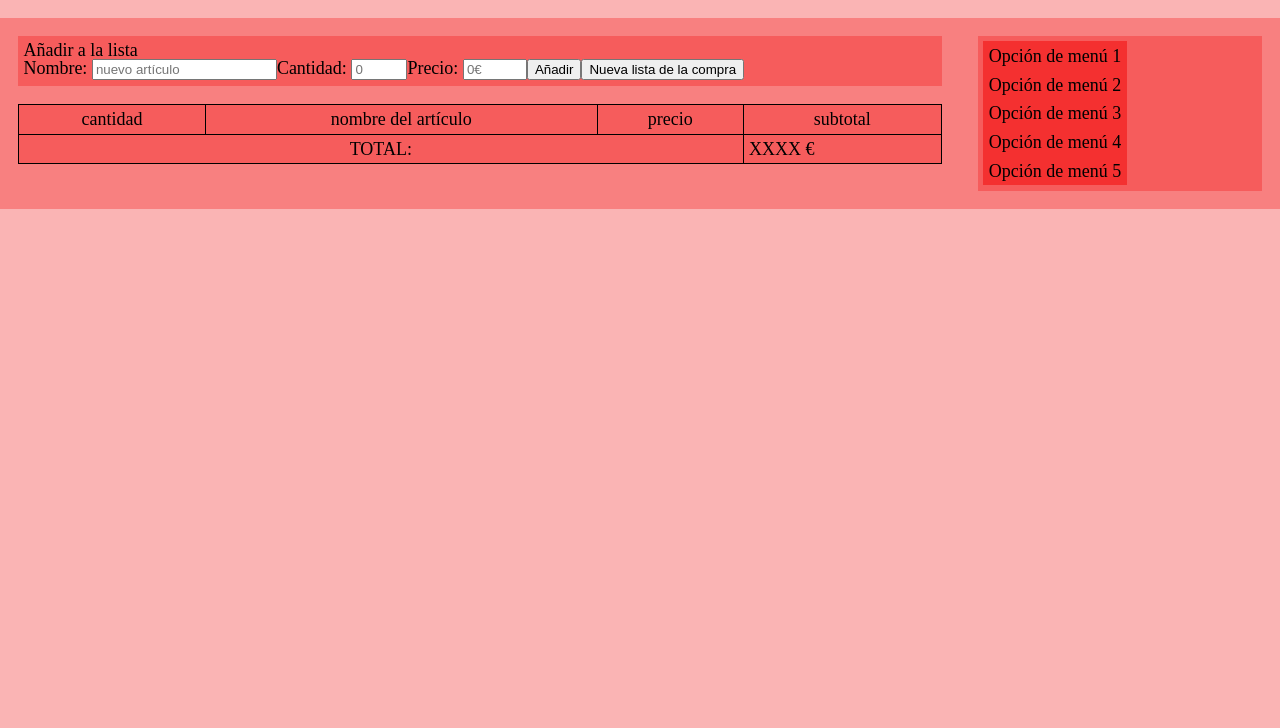
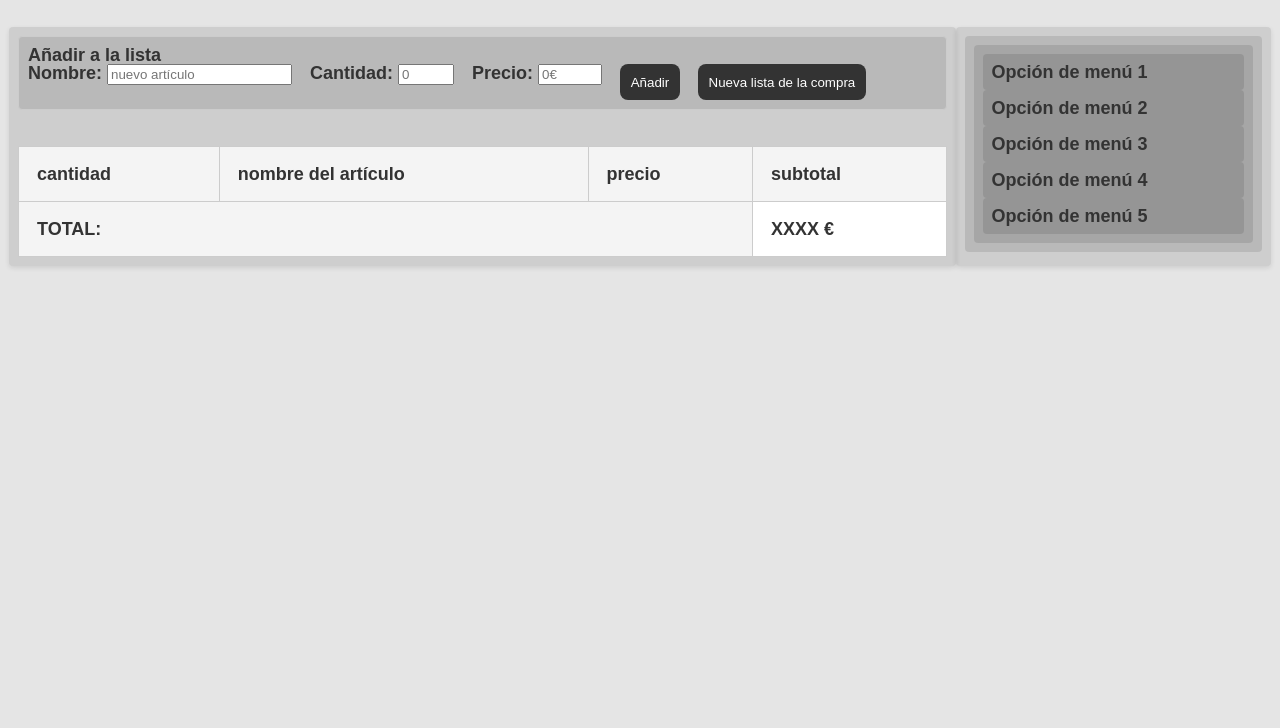
Before and after one commit to Javiribs/Creador-de-rutas-main, a plain HTML site: page practica-lista-compra/index.html in a window 1280 px wide. Shown: the part 72-800 px from the top of the page. Drawn offline with Linux system fonts and the light colour scheme; files that its build step writes are made by us from their sources.

Commit message:
update llista compra

```diff
--- a/practica-lista-compra/css/styles.css
+++ b/practica-lista-compra/css/styles.css
@@ -1,71 +1,144 @@
+/* Ocultar elementos */
 [hidden] {
   display: none;
 }
 
+/* Modo de depuración */
 .debug {
-    background-color: rgba(241, 8, 8, .3);
+  background-color: rgba(0, 0, 0, 0.1);  /* Gris suave */
+  color: #333;  /* Negro para el texto */
+  padding: 0.5em;
+  border-radius: 4px;
+  font-weight: bold;
 }
 
+/* Estilos generales */
 body {
+  font-family: 'Arial', sans-serif;
+  background-color: #f4f4f4; /* Gris muy claro */
+  color: #333; /* Negro para el texto */
   display: grid;
   grid-template-columns: repeat(12, 1fr);
+  font-size: 18px;
+  margin: 0;
+  padding: 0;
+}
 
-    font-size: 18px;
-
+/* Cabecera */
 header {
   display: flex;
   justify-content: space-between;
-      padding: 1em;
-      color: #ccc;
+  align-items: center;
+  padding: 1.5em;
+  background-color: #333; /* Negro */
+  color: #fff;  /* Blanco para el texto */
+  border-radius: 8px;
+  box-shadow: 0 2px 5px rgba(0, 0, 0, 0.1);
+}
 
-      h1 {
+header h1 {
   font-size: 2em;
+  text-align: center;
+  margin: 0 auto;
+  width: fit-content;
 }
-    }
+
+/* Contenido principal */
 main {
   display: flex;
   flex-direction: column;
+  padding: 2em;
+  background-color: #fff; /* Blanco */
+  border-radius: 8px;
+  box-shadow: 0 2px 5px rgba(0, 0, 0, 0.1);
+  margin-top: 2em;
+}
+
+form {
+  display: flex;
+  gap: 1em;
+  flex-direction: column;
+  padding: 1em;
+  border: 1px solid #ccc; /* Gris claro */
+  border-radius: 8px;
+  background-color: #fafafa; /* Gris muy claro */
+}
+
+form fieldset {
+  display: flex;
+  gap: 1em;
+}
+
+#log {
   margin-top: 1em;
   padding: 1em;
-      form {
-        display: flex;
-        gap: .5em;
-        flex-direction: column;
-        padding: .3em;
-        fieldset {
-          display: flex;
+  background-color: #f1f1f1; /* Gris muy claro */
+  border-radius: 8px;
+  border: 1px solid #ccc; /* Gris claro */
 }
+
+/* Estilo para la tabla */
+table {
+  margin-top: 2em;
+  width: 100%;
+  border-collapse: collapse;
 }
-      #log {
-        margin: 1em 0 0;
-        padding: .3em;
+
+table th, table td {
+  padding: 1em;
+  text-align: left;
+  border: 1px solid #ccc; /* Gris claro */
 }
-      table {
-        margin-top: 1em;
-        width: 100%;
-        th,
-        td {
-          border: 1px solid #000;
-          padding: .3em;
+
+table th {
+  background-color: #f4f4f4; /* Gris muy claro */
+  font-weight: bold;
 }
+
+table td {
+  background-color: #fff; /* Blanco */
 }
-    }
+
+/* Estilo para la barra lateral */
 aside {
   display: flex;
   flex-direction: column;
-      margin-top: 1em;
-      padding: 1em;
-      gap: .5em;
-      justify-content: flex-start;
+  margin-top: 2em;
+  padding: 1.5em;
+  background-color: #fff; /* Blanco */
+  border-radius: 8px;
+  box-shadow: 0 2px 5px rgba(0, 0, 0, 0.1);
+}
 
+aside nav {
+  display: flex;
+  flex-direction: column;
+  gap: 1em;
+}
 
-      nav {
-        display: flex;
-        gap: .5em;
-        padding: .3em;
-        li {
-          padding: .3em;
+aside nav li {
+  padding: 0.8em;
+  background-color: #f4f4f4; /* Gris muy claro */
+  border-radius: 8px;
+  transition: background-color 0.3s;
 }
+
+aside nav li:hover {
+  background-color: #333; /* Negro */
+  color: #fff; /* Blanco */
 }
+
+/* Estilo de los elementos interactivos */
+button {
+  background-color: #333; /* Negro */
+  color: white;
+  padding: 0.8em;
+  border: none;
+  border-radius: 8px;
+  cursor: pointer;
+  transition: background-color 0.3s;
 }
+
+button:hover {
+  background-color: #222; /* Gris oscuro */
 }
```
Also changed, not shown: practica-lista-compra/compra.js (added, +79 -0 lines), practica-lista-compra/compra2.js (added, +110 -0 lines). Lines whose indentation alone changed are shown as unchanged.
